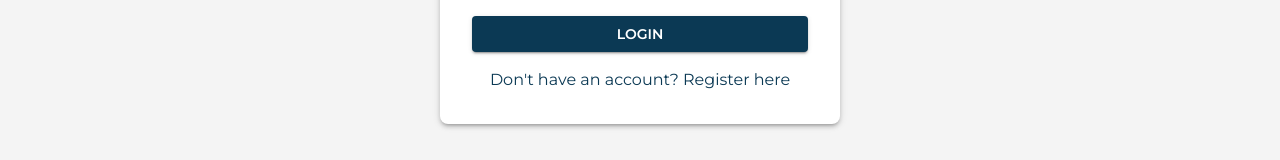
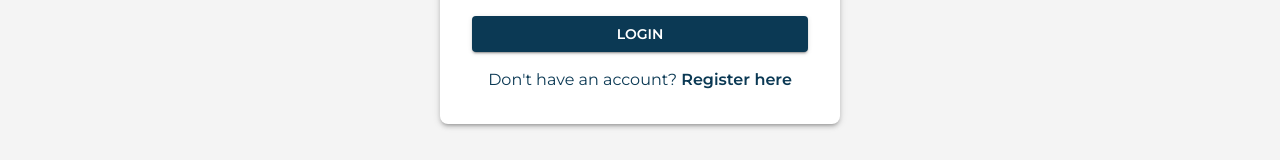
Before and after one commit to wasimakram516/event-registration-frontend, a React (Create React App) app: page /login in a window 1280 px wide. Shown: the part 470-630 px from the top of the page. Built offline with nearby package versions, Linux system fonts and the light colour scheme; no server answers.

Commit message:
updtae/login register links

```diff
--- a/src/pages/Admin/Login.js
+++ b/src/pages/Admin/Login.js
@@ -8,7 +8,7 @@ import {
   IconButton,
   InputAdornment,
   Link,
-  CircularProgress
+  CircularProgress,
 } from "@mui/material";
 import { Visibility, VisibilityOff, AccountCircle } from "@mui/icons-material";
 import { useNavigate } from "react-router-dom";
@@ -88,7 +88,10 @@ const Login = () => {
           }}
         >
           <AccountCircle sx={{ fontSize: 40, color: "primary.main", mr: 1 }} />
-          <Typography variant="h4" sx={{ fontWeight: "bold", textAlign: "center" }}>
+          <Typography
+            variant="h4"
+            sx={{ fontWeight: "bold", textAlign: "center" }}
+          >
             Admin Login
           </Typography>
         </Box>
@@ -134,16 +137,23 @@ const Login = () => {
             sx={{ mt: 2 }}
             disabled={loading}
           >
-            {loading ? (
-              <CircularProgress size={24} />
-            ) : (
-              "Login"
-            )}
+            {loading ? <CircularProgress size={24} /> : "Login"}
           </Button>
         </form>
-        <Typography sx={{ mt: 2, textAlign: "center" }}>
+        <Typography sx={{ mt: 2, textAlign: "center", fontSize: "16px" }}>
           Don't have an account?{" "}
-          <Link href="/register" underline="hover">
+          <Link
+            href="/register"
+            underline="hover"
+            sx={{
+              fontWeight: "bold",
+              color: "primary.main", // Use theme's primary color
+              "&:hover": {
+                color: "secondary.main", // Change color on hover for emphasis
+              },
+              textDecoration: "none", // Remove underline for a cleaner look
+            }}
+          >
             Register here
           </Link>
         </Typography>
--- a/src/pages/Admin/Register.js
+++ b/src/pages/Admin/Register.js
@@ -250,7 +250,18 @@ useEffect(() => {
         </form>
         <Typography sx={{ mt: 2, textAlign: "center" }}>
           Already have an account?{" "}
-          <Link href="/login" underline="hover">
+          <Link
+            href="/login"
+            underline="hover"
+            sx={{
+              fontWeight: "bold",
+              color: "primary.main", // Use theme's primary color
+              "&:hover": {
+                color: "secondary.main", // Change color on hover for emphasis
+              },
+              textDecoration: "none", // Remove underline for a cleaner look
+            }}
+          >
             Login here
           </Link>
         </Typography>
```
